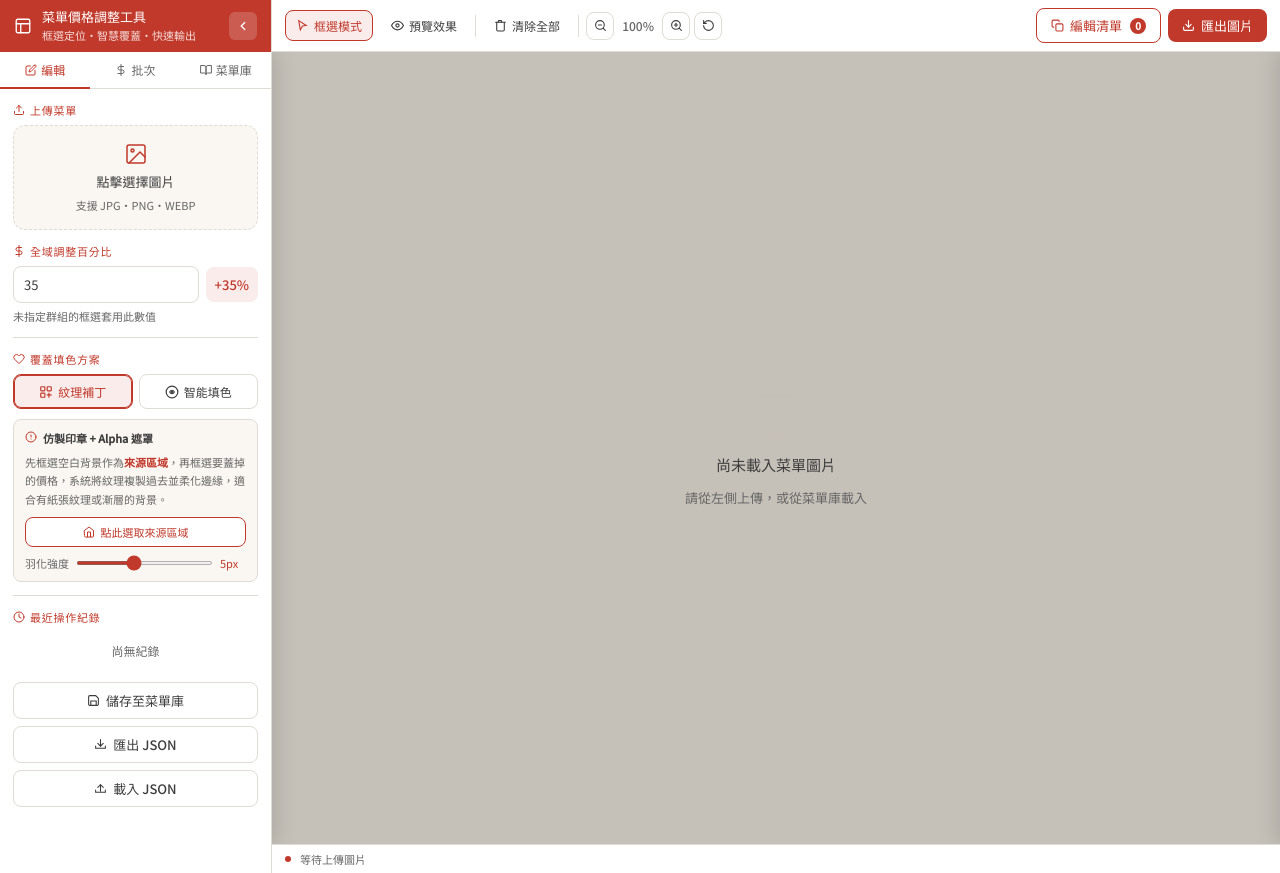
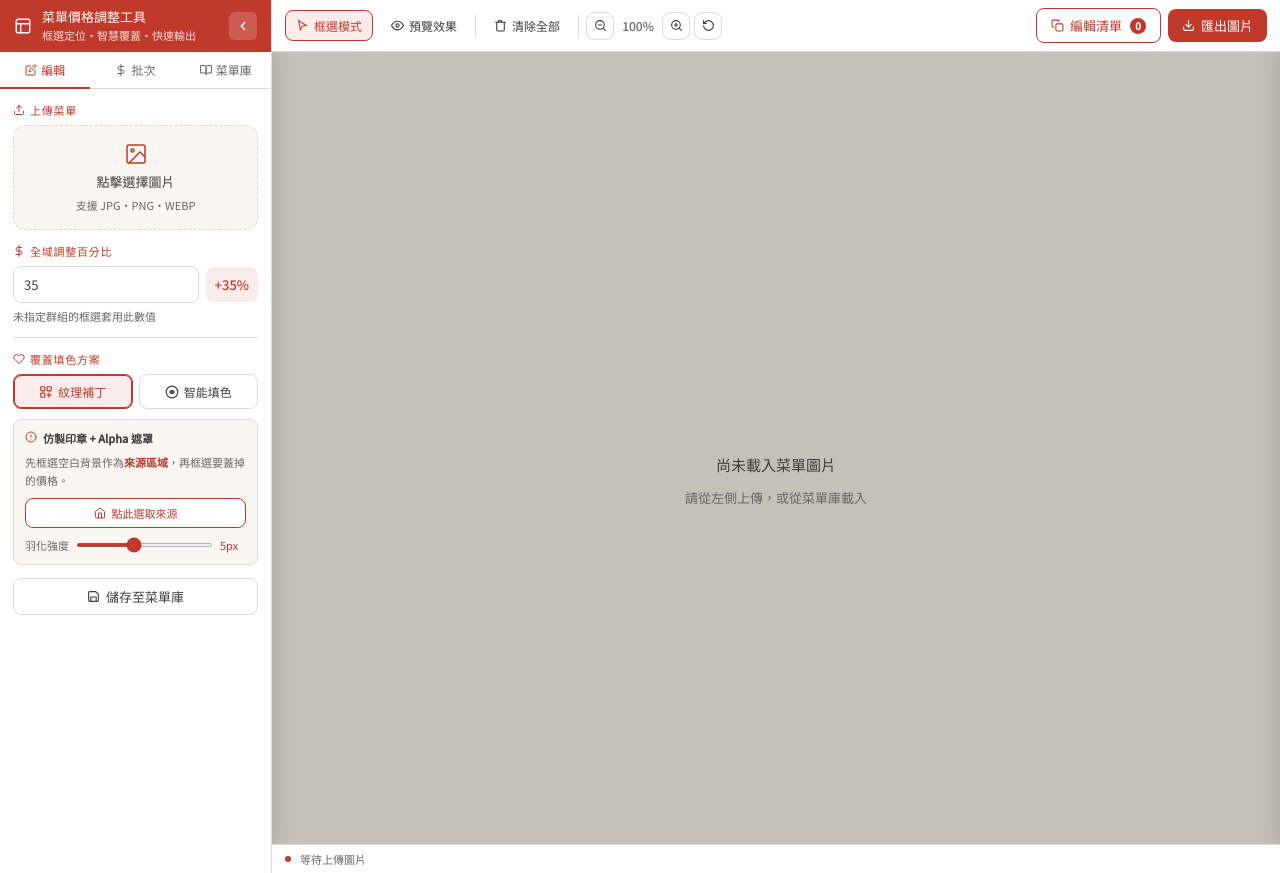
Before and after one commit to YinoeDigital/menu-price-tool, a Flask app: page / in a window 1280 px wide. Run offline with Flask 3, Linux system fonts and the light colour scheme; some web fonts are replaced.

Commit message:
Trim sidebar for 13-inch display
- Remove 最近操作紀錄 section
- Remove 匯出/載入 JSON buttons
- Shrink patch preview to 52×40 thumbnail beside button

Co-Authored-By: Claude Sonnet 4.6 <noreply@anthropic.com>

```diff
--- a/index.html
+++ b/index.html
@@ -165,32 +165,20 @@
               <svg width="12" height="12" viewBox="0 0 24 24" fill="none" stroke="var(--red)" stroke-width="2" stroke-linecap="round" style="margin-top:2px;flex-shrink:0;"><circle cx="12" cy="12" r="10"/><line x1="12" y1="8" x2="12" y2="12"/><line x1="12" y1="16" x2="12.01" y2="16"/></svg>
               <b style="color:var(--gdk);">仿製印章 + Alpha 遮罩</b>
             </div>
-            先框選空白背景作為<b style="color:var(--red);">來源區域</b>，再框選要蓋掉的價格，系統將紋理複製過去並柔化邊緣，適合有紙張紋理或漸層的背景。
-            <div style="margin-top:8px;">
-              <button class="btn btn-outline" style="font-size:11px;padding:6px 10px;" onclick="FillEngine.setPatchSelecting(true); App.setSt('請在空白背景處拖拉框選來源紋理區域');">
+            先框選空白背景作為<b style="color:var(--red);">來源區域</b>，再框選要蓋掉的價格。
+            <div style="display:flex;align-items:center;gap:8px;margin-top:8px;">
+              <button class="btn btn-outline" style="font-size:11px;padding:6px 10px;flex-shrink:0;" onclick="FillEngine.setPatchSelecting(true); App.setSt('請在空白背景處拖拉框選來源紋理區域');">
                 <svg width="12" height="12" viewBox="0 0 24 24" fill="none" stroke-width="2" stroke-linecap="round"><path d="M3 9l9-7 9 7v11a2 2 0 0 1-2 2H5a2 2 0 0 1-2-2z"/><polyline points="9 22 9 12 15 12 15 22"/></svg>
-                點此選取來源區域
+                點此選取來源
               </button>
-              <img id="patch-source-preview" src="" alt="來源預覽" style="display:none;width:100%;margin-top:6px;border-radius:4px;border:1px solid var(--glt);">
-              <div style="display:flex;align-items:center;gap:7px;margin-top:7px;">
-                <span style="white-space:nowrap;">羽化強度</span>
-                <input type="range" min="0" max="12" value="5" style="flex:1;height:4px;" oninput="FillEngine.setFeather('patch', this.value); document.getElementById('patch-feather-val').textContent = this.value + 'px'">
-                <span id="patch-feather-val" style="color:var(--red);min-width:26px;">5px</span>
-              </div>
+              <img id="patch-source-preview" src="" alt="來源預覽" style="display:none;width:52px;height:40px;object-fit:cover;border-radius:4px;border:1.5px solid var(--red);flex-shrink:0;">
+            </div>
+            <div style="display:flex;align-items:center;gap:7px;margin-top:8px;">
+              <span style="white-space:nowrap;">羽化強度</span>
+              <input type="range" min="0" max="12" value="5" style="flex:1;height:4px;" oninput="FillEngine.setFeather('patch', this.value); document.getElementById('patch-feather-val').textContent = this.value + 'px'">
+              <span id="patch-feather-val" style="color:var(--red);min-width:26px;">5px</span>
             </div>
           </div>
-        </div>
-
-        <div class="divider"></div>
-
-        <div>
-          <div class="sec-lbl">
-            <svg width="12" height="12" viewBox="0 0 24 24" fill="none" stroke-width="2" stroke-linecap="round">
-              <circle cx="12" cy="12" r="10"/><polyline points="12 6 12 12 16 14"/>
-            </svg>
-            最近操作紀錄
-          </div>
-          <div class="hist-list" id="histList"></div>
         </div>
 
         <div style="display:flex;flex-direction:column;gap:7px;">
@@ -201,19 +189,6 @@
             </svg>
             儲存至菜單庫
           </button>
-          <button class="btn btn-ghost" onclick="App.saveJSON()">
-            <svg width="13" height="13" viewBox="0 0 24 24" fill="none" stroke-width="2" stroke-linecap="round">
-              <polyline points="21 15 21 19 3 19 3 15"/><polyline points="7 10 12 15 17 10"/><line x1="12" y1="15" x2="12" y2="3"/>
-            </svg>
-            匯出 JSON
-          </button>
-          <button class="btn btn-ghost" onclick="document.getElementById('ji').click()">
-            <svg width="13" height="13" viewBox="0 0 24 24" fill="none" stroke-width="2" stroke-linecap="round">
-              <polyline points="21 15 21 19 3 19 3 15"/><polyline points="7 10 12 5 17 10"/><line x1="12" y1="5" x2="12" y2="17"/>
-            </svg>
-            載入 JSON
-          </button>
-          <input type="file" id="ji" accept=".json" style="display:none">
         </div>
 
       </div><!-- /pane-edit -->
```
Also changed, not shown: templates/index.html (+10 -35 lines).
